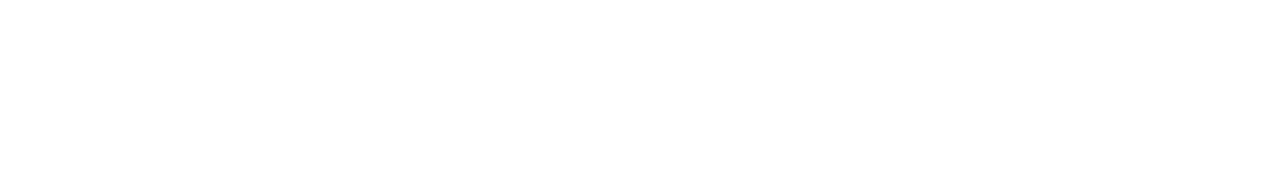
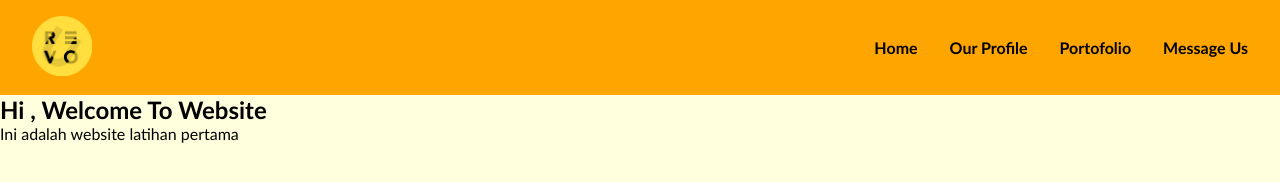
Before and after one commit to revou-fundamental-course/16-jun-25-Wais110, a plain HTML site: page index.html in a window 1280 px wide. Drawn offline with Linux system fonts and the light colour scheme.

Commit message:
Dasar mini project

```diff
--- /dev/null
+++ b/css/style.css
@@ -0,0 +1,40 @@
+* {
+    box-sizing: border-box;
+    margin: 0;
+    padding: 0;
+    font-family: 'Trebuchet MS', 'Lucida Sans Unicode', 'Lucida Grande', 'Lucida Sans', Arial, sans-serif;
+}
+
+body {
+    background-color: rgb(255, 255, 221);
+}
+
+nav {
+    justify-content: space-between;
+    background-color: orange;
+    display: flex;
+    padding: 1rem 2rem;
+}
+
+nav ul {
+    display: flex;
+    list-style: none;
+    align-items: center;
+    gap: 2rem;
+}
+
+nav ul li a {
+    color: black;
+    text-decoration: none;
+    font-weight: 600;
+    font-family: 'Trebuchet MS', 'Lucida Sans Unicode', 'Lucida Grande', 'Lucida Sans', Arial, sans-serif;
+    padding: 8px 0;
+    transition: all;
+    transition-duration: 400ms;
+    border-bottom: 1px solid #ffffff00;
+}
+
+nav ul li a:hover {
+    color: white;
+    border-bottom: 1px solid yellow;
+}
--- a/index.html
+++ b/index.html
@@ -3,9 +3,24 @@
 <head>
     <meta charset="UTF-8">
     <meta name="viewport" content="width=device-width, initial-scale=1.0">
-    <title>Document</title>
+    <title>My Website</title>
+    <link rel="stylesheet" href="./css/style.css"/>
 </head>
 <body>
-
+    <nav>
+        <div class="logo"><img src="./gambar-revou.png" alt="RevoU" width="60px" height="60"></div>
+        <ul>
+            <li><a href="#">Home</a></li>
+            <li><a href="#">Our Profile</a></li>
+            <li><a href="#">Portofolio</a></li>
+            <li><a href="#">Message Us</a></li>
+        </ul>
+    </nav>
+        <div>
+            <section>
+                <h1>Hi , Welcome To Website</h1>
+                <p>Ini adalah website latihan pertama</p>
+            </section>
+        </div>
 </body>
 </html>
```
Also changed, not shown: gambar-revou.png (added).
